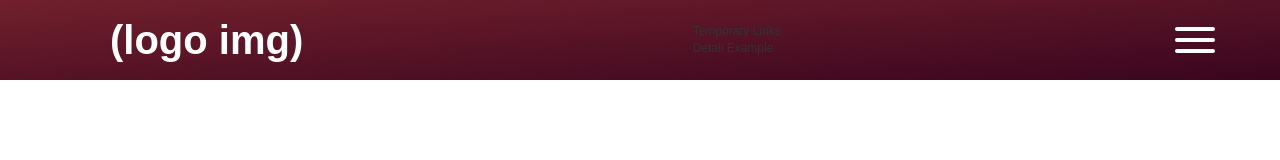
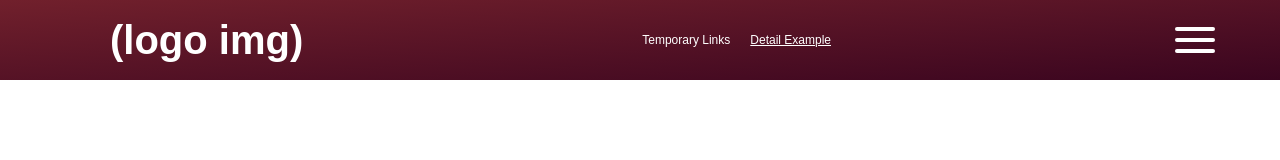
Before and after one commit to juunie-roh/KWU-Kampus-Front, a plain HTML site: page index.html in a window 1280 px wide. Drawn offline with nearby package versions, Linux system fonts and the light colour scheme; a script that the page names is missing.

Commit message:
temp-links class added

```diff
--- a/css/layout.css
+++ b/css/layout.css
@@ -57,9 +57,9 @@ header h1 { font-size: 0px; }
 header h1>a { font-size: 40px; color: #fff; }
 
 /* Temporary Links List */
-header>ul { display: flex; gap: 20px; }
-header>ul li { color: #fff; }
-header>ul li a { text-decoration: underline; }
+header ul.temp-links { display: flex; gap: 20px; }
+header ul.temp-links li { color: #fff; }
+header ul.temp-links li a { text-decoration: underline; }
 /* Temporary Links List end */
 
 header #menuBtn {
--- a/index.html
+++ b/index.html
@@ -16,7 +16,7 @@
       <div class="inner">
         <h1>광운대학교<a href="./index.html">(logo img)</a></h1>
         <!-- Temporary Links List -->
-        <ul>
+        <ul class="temp-links">
           <li>Temporary Links</li>
           <li><a href="./pages/detail_example.html">Detail Example</a></li>
         </ul>
```
